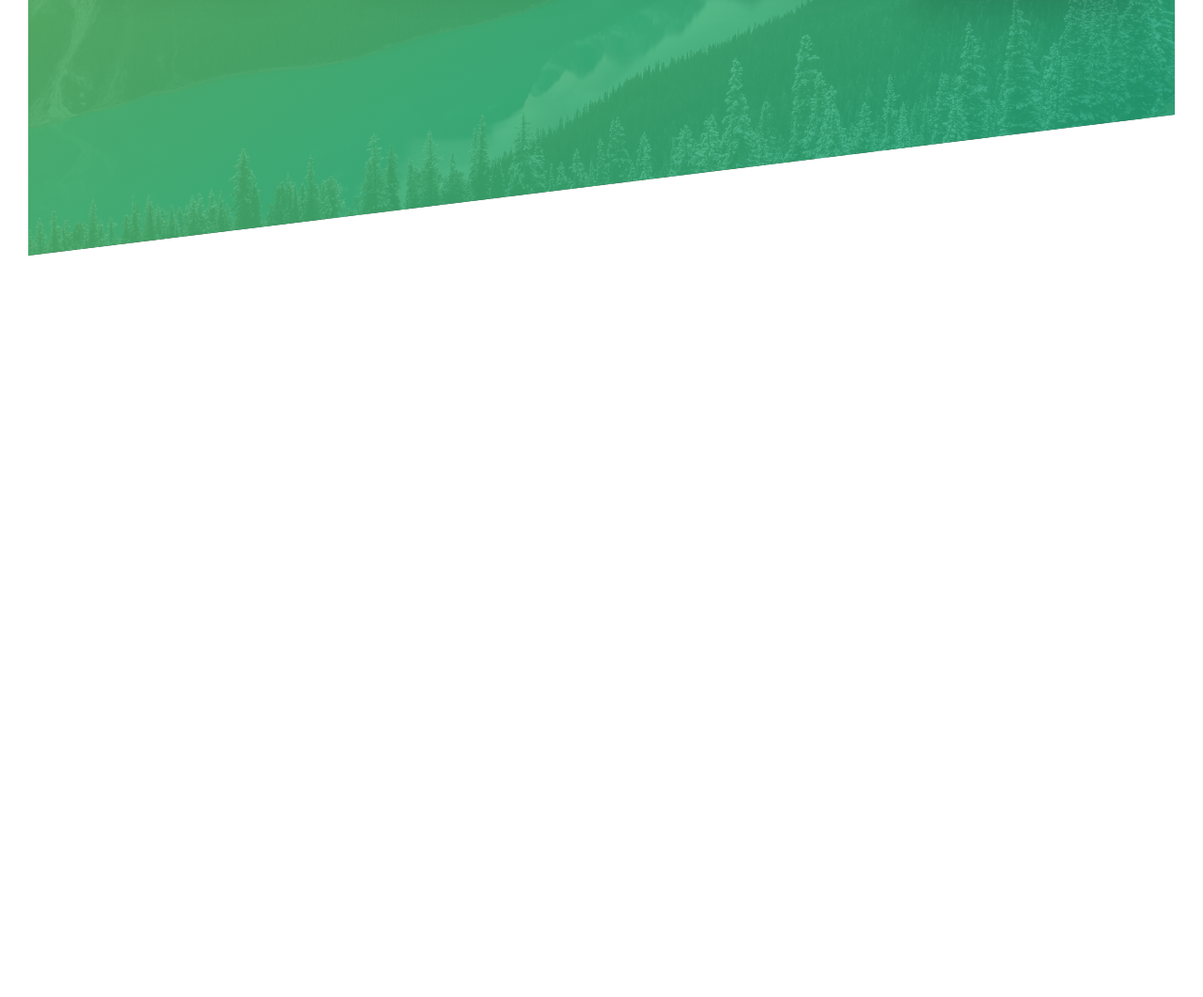
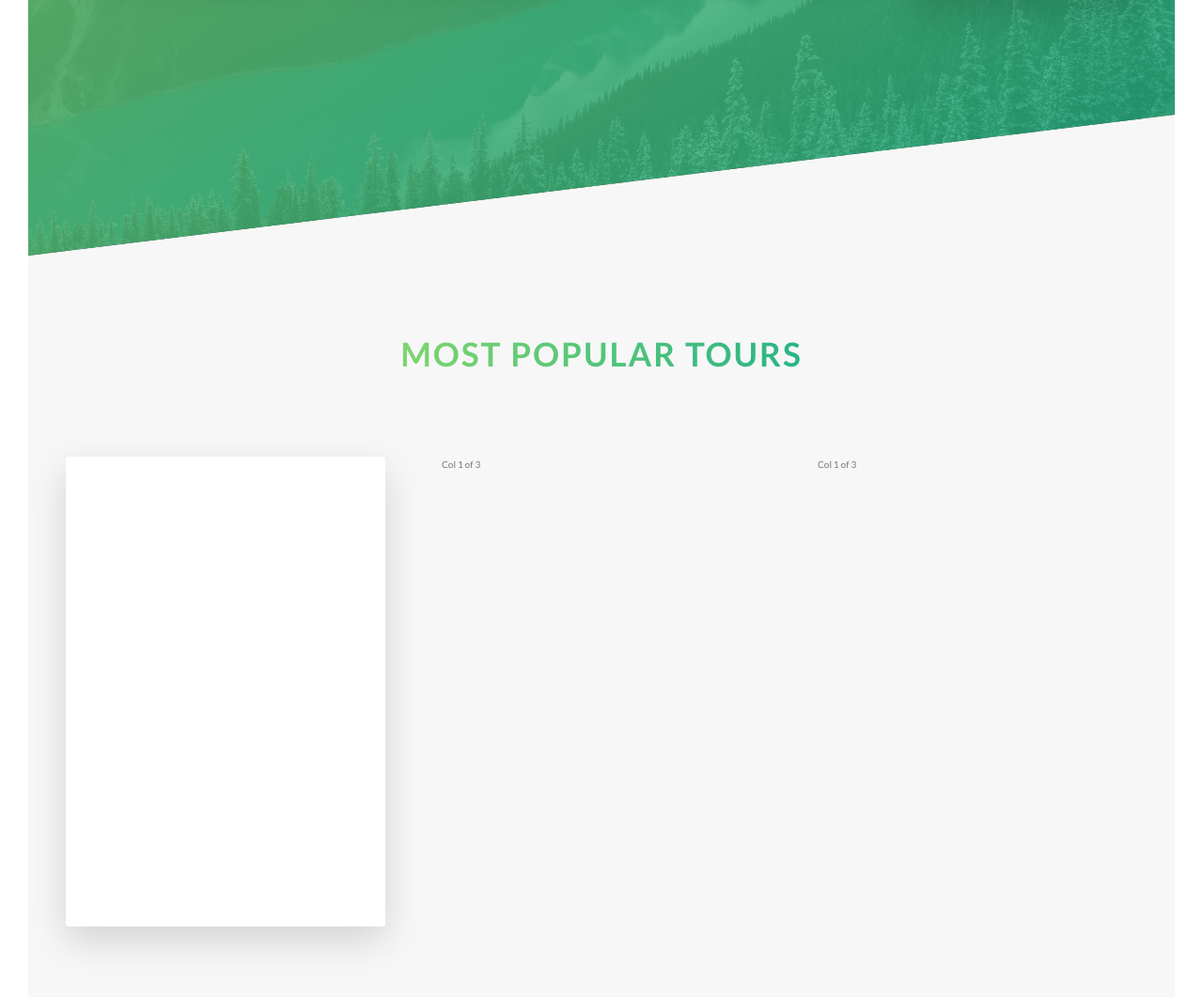
Before and after one commit to StevanCakic/CSSNatours, a website: page index.html in a window 1280 px wide. Shown: the part 2116-3177 px from the top of the page at 94% size. Before the commit the page ends 2388 px from the top, so only its background shows below. Drawn offline with Linux system fonts and the light colour scheme.

Commit message:
building the tours section - part 1

```diff
--- a/index.html
+++ b/index.html
@@ -107,6 +107,32 @@
                 </div>
             </div>
         </section>
+
+        <section class="section-tours">
+            <div class="u-center-text u-margin-bottom-big">
+                <h2 class="heading-secondary">
+                    Most popular tours
+                </h2>
+            </div>
+            <div class="row">
+                <div class="col-1-of-3">
+                    <div class="card">
+                        <div class="card__side card__side--front">
+                            Front
+                        </div>
+                        <div class="card__side card__side--back card__side--back-1">
+                            Back
+                        </div>
+                    </div>
+                </div>
+                <div class="col-1-of-3">
+                    Col 1 of 3
+                </div>
+                <div class="col-1-of-3">
+                    Col 1 of 3
+                </div>
+            </div>
+        </section>
     </main>
 
     <!--
--- a/sass/abstracts/_variables.scss
+++ b/sass/abstracts/_variables.scss
@@ -1,6 +1,12 @@
 $color-primary: #55c57a;
 $color-primary-light: #7ed56f;
 $color-primary-dark: #28b485;
+
+$color-secondary-light: #ffb900;
+$color-secondary-dark: #ff7730;
+
+$color-tertiary-light: #2998ff;
+$color-tertiary-dark: #5643fa;
 
 $color-grey-light-1: #f7f7f7;
 
--- /dev/null
+++ b/sass/components/_card.scss
@@ -0,0 +1,42 @@
+.card {
+  perspective: 150rem;
+  -moz-perspective: 150rem;
+  position: relative;
+  height: 50rem;
+
+  &__side {
+    color: #fff;
+    font-size: 2rem;
+    height: 50rem;
+    transition: all 0.8s ease;
+    position: absolute;
+    top: 0;
+    left: 0;
+    width: 100%;
+    backface-visibility: hidden;
+    border-radius: 0.3rem;
+    box-shadow: 0 1.5rem 4rem rgba($color-black, 0.15);
+
+    &--front {
+      background-color: $color-white;
+    }
+
+    &--back {
+      transform: rotateY(180deg);
+
+      &-1 {
+        background-image: linear-gradient(
+          to right bottom,
+          $color-secondary-light,
+          $color-secondary-dark
+        );
+      }
+    }
+  }
+  &:hover &__side--front {
+    transform: rotateY(180deg);
+  }
+  &:hover &__side--back {
+    transform: rotateY(0);
+  }
+}
--- a/sass/main.scss
+++ b/sass/main.scss
@@ -8,6 +8,7 @@
 @import "base/utilities";
 
 @import "components/button";
+@import "components/card";
 @import "components/composition";
 @import "components/feature-box";
 
--- a/sass/pages/_home.scss
+++ b/sass/pages/_home.scss
@@ -20,3 +20,10 @@
     transform: skewY(7deg);
   }
 }
+
+.section-tours {
+  background-color: $color-grey-light-1;
+  padding: 25rem 0 50rem 0;
+  margin-top: -10rem;
+
+}
```
Also changed, not shown: css/style.css.
